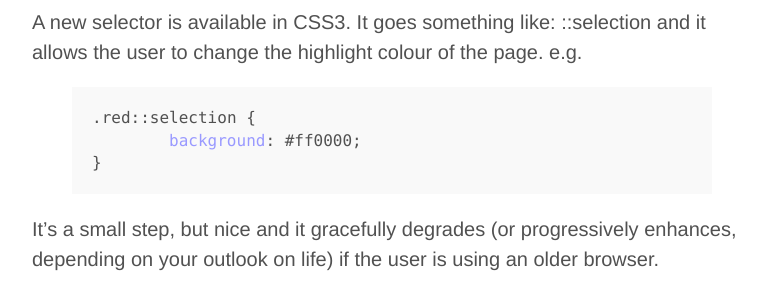
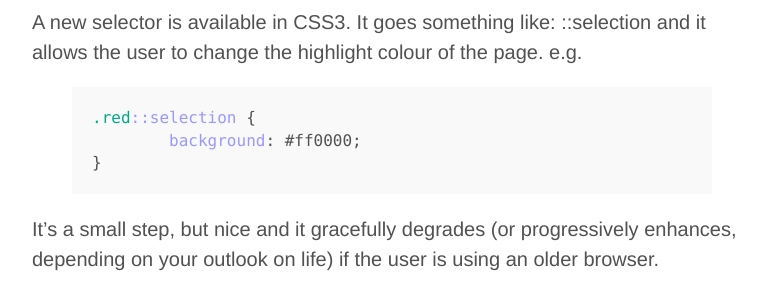
Before and after one commit to frangilbert/meloveyouruntime, a Jekyll site: the page built from _posts/2010-04-23-css3-system-selection.md, in a window 1280 px wide. Shown: the part 224-524 px from the top of the page, without its empty margins (248-1014 px from the left). Built offline with Jekyll 4.4.1, drawn with Linux system fonts in a browser that asks for light colours; Markdown is read by kramdown in place of the engine named in the settings.

Commit message:
adding css syntax highlighting

```diff
--- a/_posts/2010-04-23-css3-system-selection.md
+++ b/_posts/2010-04-23-css3-system-selection.md
@@ -8,7 +8,7 @@ categories: [CSS]
 A new selector is available in CSS3. It goes something like:
 ::selection and it allows the user to change the highlight colour of the page. e.g.
 
-{% highlight js %}
+{% highlight css %}
 .red::selection {
 	background: #ff0000;
 }
```
